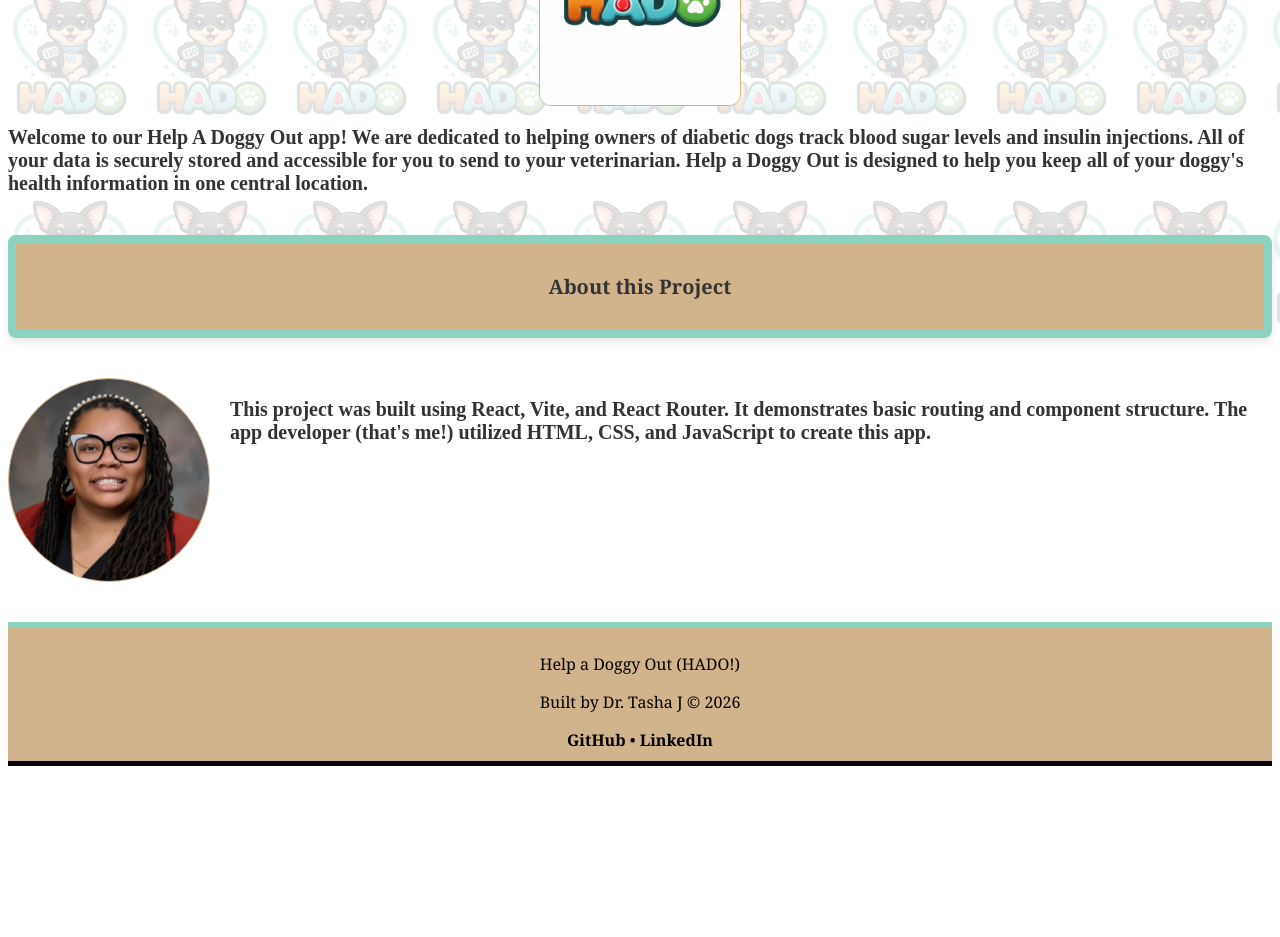
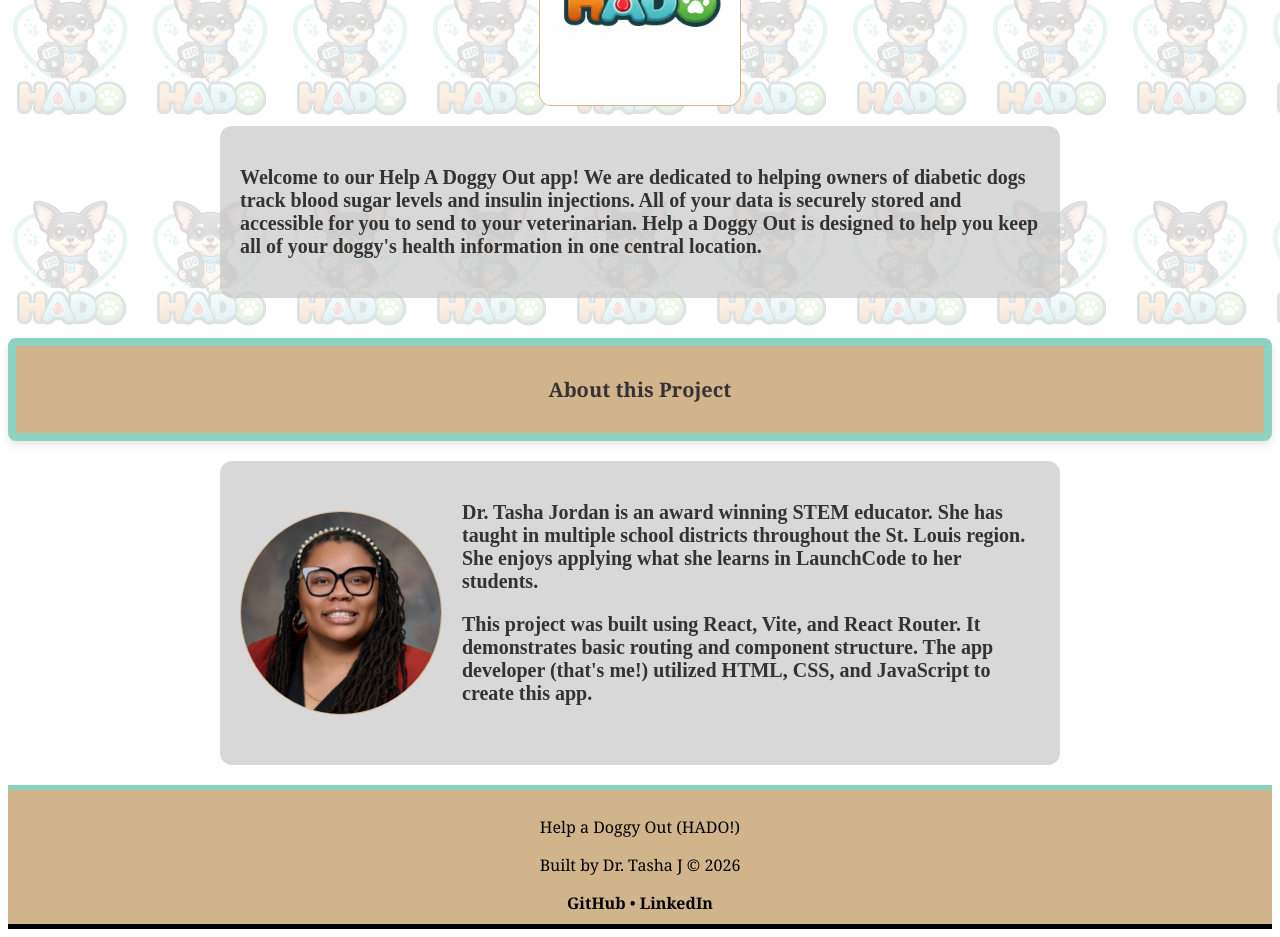
Before and after one commit to tashaljordan-dev/Final-Project_Unit-1, a React (Vite) app in the folder vite-project/: page / in a window 1280 px wide. Shown: the part 460-1397 px from the top of the page. Before the commit the page ends 1234 px from the top, so only its background shows below. Built offline with nearby package versions, Linux system fonts and the light colour scheme.

Commit message:
final version

```diff
--- a/vite-project/src/About.css
+++ b/vite-project/src/About.css
@@ -41,3 +41,11 @@ h2 {
   object-fit: cover;
   border: 4px solid #000;
 }
+
+.text-box {
+  background: rgba(200, 200, 200, 0.7); /* soft gray with transparency */
+  padding: 20px;
+  border-radius: 12px;
+  max-width: 800px;
+  margin: 20px auto;
+}
--- a/vite-project/src/About.jsx
+++ b/vite-project/src/About.jsx
@@ -10,6 +10,7 @@ function About() {
           <img src={dogPic} className="circle-img" alt="Taz" />
           <div>
             <h2>Meet Taz Mania Angel Jordan</h2>
+            <div class="text-box">
             <p>
               <strong>Help a Doggy Out</strong> is dedicated to my currently
               15 year old diabetic chihuahua <strong>Taz Mania Angel Jordan</strong>. I adopted Taz from the APA in St. Louis--he was a stray that had been surrendered by his previous owners. They told me that he was 25 pounds when he came in. <strong>Imagine that...A 25 pound chihuahua!</strong>
@@ -26,6 +27,7 @@ function About() {
               world...I would still pick YOU!</strong>
               </p>
             </p>
+            </div>
           </div>
         </div>
       </div>
@@ -35,6 +37,7 @@ function About() {
 
         <div>
           <h2>Why "HADO"</h2>
+          <div class="text-box">
           <p>
             "HADO" stands for "Help a Doggy Out." The name itself was created
             by five beautiful students that I have the honor to teach. This
@@ -71,6 +74,7 @@ function About() {
                 </ol>
             </p>
           </p>
+          </div>
         </div>
       </div>
     </>
--- a/vite-project/src/Home.css
+++ b/vite-project/src/Home.css
@@ -47,14 +47,19 @@ h3{
 
 .about-row {
   display: flex;
-  align-items: left;   /* vertically aligns text with the image */
-  gap: 20px;             /* space between image and text */
-  margin: 40px 0;
+  align-items: left;
+  gap: 20px;
+  background: rgba(200, 200, 200, 0.7); /* soft gray with transparency */
+  padding: 20px;
+  border-radius: 12px;
+  max-width: 800px;
+  margin: 20px auto;
 }
 
 .about-row h2 {
   margin: 0;
   text-align: left;
+
 }
 
 body {
--- a/vite-project/src/Home.jsx
+++ b/vite-project/src/Home.jsx
@@ -12,21 +12,26 @@ function Home() {
 </div>
 
 <img src={logo} className="logo" alt="Logo" />
+        <div className="about-row">
 
         <h3>
           Welcome to our <strong>Help A Doggy Out</strong> app! We are dedicated to helping owners of diabetic dogs track blood sugar levels and insulin injections.
           All of your data is securely stored and accessible for you to send to your veterinarian. Help a Doggy Out is designed to help you keep all of your doggy's health information in one central location.
         </h3>
-
+        </div>
 
         <h2> About this Project </h2>
         <div className="about-row">
 
     <img src={Headshot} className="headshot" alt="Headshot" />
-        <h3>This project was built using React, Vite, and React Router. It demonstrates basic routing and component structure. The app developer (that's me!)
+        <h3>Dr. Tasha Jordan is an award winning STEM educator. She has taught in multiple school districts throughout the St. Louis region. She enjoys applying what she learns in LaunchCode to her students.
+
+          <p>
+          This project was built using React, Vite, and React Router. It demonstrates basic routing and component structure. The app developer (that's me!)
           utilized HTML, CSS, and JavaScript to create this app.
+          </p>
           </h3>
-        </div>
+          </div>
 
 
     </>
```
